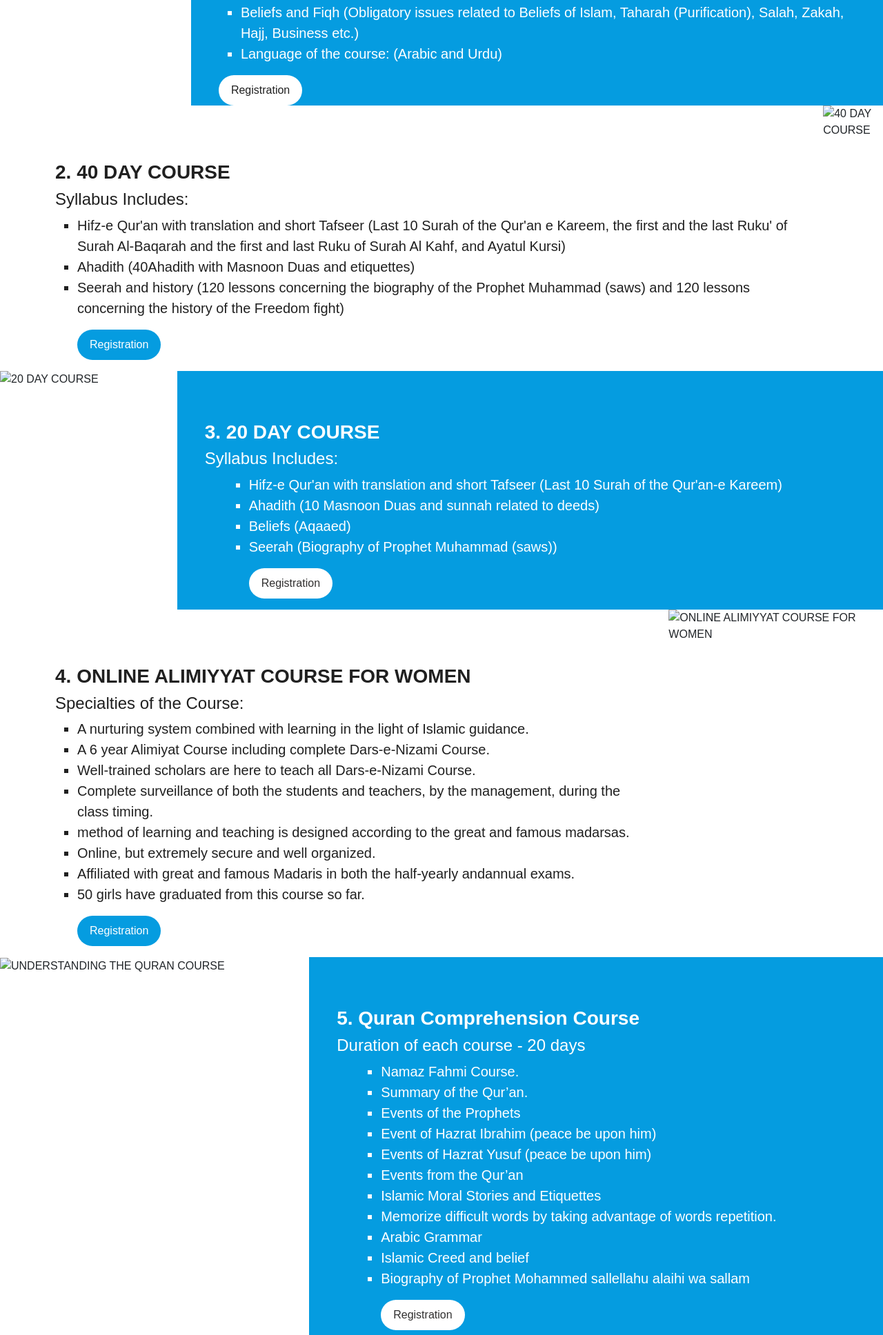
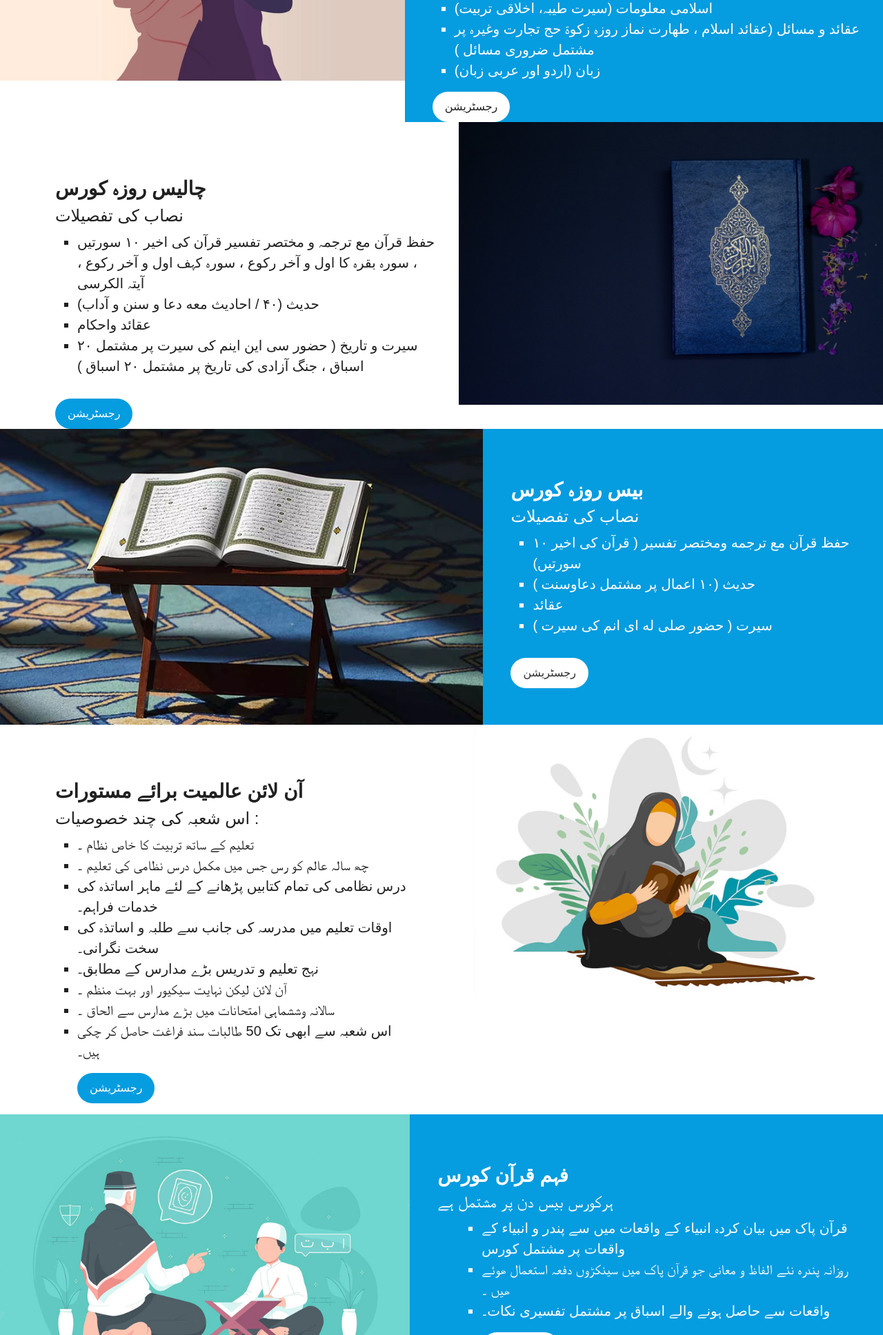
Before and after one commit to muneeb-rahmani/ngo-hlh, a plain HTML site: page ur/diploma.html in a window 1280 px wide. Shown: the part 864-2800 px from the top of the page at 69% size. Drawn offline with nearby package versions, Linux system fonts and the light colour scheme; a web font is replaced by a local one.

Commit message:
Updated with urdu content diploma.html

```diff
--- a/ur/diploma.html
+++ b/ur/diploma.html
@@ -107,14 +107,15 @@
   <section class="introduction shape">
     <div class="intro-container">
       <div class="intro">
-        <h2>About Department</h2>
-        <h3>Diploma in Islamic</h3>
-        <img src="./icons/Divide-shape.svg" class="divider" alt="Divider">
-        <p>These courses are designed for those individuals, male and female, who are unable to go to maktab or madrasa to learn basic religious knowledge, due to their household, official, or business related activities. Alhamdulillah, many girls have received Certificates after completing this course, and many of them are benefiting from this department. Numerous batches of these courses are succesfully launched. And new batches are increasing daily.</p>
-        <button class="intro-btn">Learn More</button>
+        <h2>ادارہ کا تعارف</h2>
+        <h3>آن لائن ڈپلومہ ان اسلامک</h3>
+        <img src="../icons/Divide-shape.svg" class="divider" alt="Divider">
+        <p>بے شمارڑ کے اور لڑکیاں جو اپنی گھر یلو ، دفتری و کاروباری مصروفیات کی وجہ سے کہیں مکتب یا مدرسہ پہو نیچی کر بنیادی دینی تعلیم حاصل نہیں کر سکتے ان کیلئے اس شعبہ کا قیام عمل میں لایا گیا ہے احمداللہ بھی اس شعبہ سے کئی طالبات سند حاصل کر چکی ہیں اور کئی طالبات استفادہ کر رہی ہیں، اس کے کئی ایک بچس بڑی کامیابی کے ساتھ چل رہے ہیں اور دن بدن نئے بچپس کا آغاز
+          ہوتا جا رہا ہے۔</p>
+        <button class="intro-btn">رابطہ کریں</button>
       </div>
       <div class="intro-img">
-        <img src="./images/diploma-logo.webp" alt="Diploma Circle Logo">
+        <img src="../images/diploma-logo.webp" alt="Diploma Circle Logo">
       </div>
     </div>
   </section>
@@ -125,20 +126,20 @@
 
   <div class="diploma-container">
     <div class="diploma-items">
-        <img src="./images/Course 1.jpg" alt="COURSE FOR ADULT MEN AND WOMEN">
+        <img src="../images/Course 1.jpg" alt="COURSE FOR ADULT MEN AND WOMEN">
     </div>
     <div class="diploma-items">
-        <h3>1. COURSE FOR ADULT MEN AND WOMEN</h3>
-      <h4>Syllabus Includes:</h4>
+        <h3>بالغان و نسوان کورس</h3>
+      <h4>نصاب کی تفصیلات</h4>
       <ul>
-        <li>Qur'an (Complete Nazirah Qur'an)</li>
-        <li>Hifz-e-Qur'an (last 20 Surahs of the Qur'an e Kareem, Surah Yasin and Ayatul Kursi)</li>
-        <li>Ahadith (Memorization of 40 Ahadith, Everyday Duas, and  Sunan).</li>
-        <li>Islamic Knowledge (Seerah, morality, ethics, etc.)</li>
-        <li>Beliefs and Fiqh (Obligatory issues related to Beliefs of Islam, Taharah (Purification), Salah, Zakah, Hajj, Business etc.)</li>
-        <li>Language of the course: (Arabic and Urdu)</li>
+        <li>قرآن (مکمل ناظرہ قرآن)</li>
+        <li>حفظ قرآن اخیر ۲۰ سورتیں ،سورہ یاسین اور آیۃ الکرسی</li>
+        <li>احادیث ( ٤٠ احادیث حفظ، روزمرہ کی دعائیں سنتیں)</li>
+        <li>اسلامی معلومات (سیرت طیبہ، اخلاقی تربیت)</li>
+        <li>عقائد و مسائل (عقائد اسلام ، طهارت نماز روزہ زکوۃ حج تجارت وغیرہ پر مشتمل ضروری مسائل )</li>
+        <li>زبان (اردو اور عربی زبان)</li>
       </ul>
-          <button class="diploma-btn"><a href="https://forms.gle/WBVAF7LYzp5K5FeY6" target="_blank">Registration</a></button>
+          <button class="diploma-btn"><a href="https://forms.gle/WBVAF7LYzp5K5FeY6" target="_blank">رجسٹریشن</a></button>
     </div>
  </div>
 </section>
@@ -148,16 +149,18 @@
 
   <div class="d-course-container">
     <div class="d-course-items">
-        <img src="./images/40 days course.jpeg" alt="40 DAY COURSE">
+        <img src="../images/40 days course.jpeg" alt="40 DAY COURSE">
     </div>
     <div class="d-course-items">
-        <h3>2. 40 DAY COURSE</h3>
-      <h4>Syllabus Includes:</h4>
+        <h3>چالیس روزہ کورس</h3>
+      <h4>نصاب کی تفصیلات</h4>
       <ul>
-        <li>Hifz-e Qur'an with translation and short Tafseer (Last 10 Surah of the Qur'an e Kareem, the first and the last Ruku' of Surah Al-Baqarah and the first and last Ruku of Surah Al Kahf, and Ayatul Kursi)</li>
-        <li>Ahadith (40Ahadith with Masnoon Duas and etiquettes)</li>
-        <li>Seerah and history (120 lessons concerning the biography of the Prophet Muhammad (saws) and 120 lessons concerning the history of the Freedom fight)</li>
-          <button class="d-course-btn"><a href="https://forms.gle/6EwnxmgsnVeZ9Yab7" target="_blank">Registration</a></button>
+        <li>حفظ قرآن مع ترجمہ و مختصر تفسیر قرآن کی اخیر ۱۰ سورتیں ، سورہ بقرہ کا اول و آخر رکوع ، سورہ کہف اول و آخر رکوع ، آیتہ الکرسی</li>
+        <li>حدیث (۴۰ / احادیث معه دعا و سنن و آداب)</li>
+        <li>عقائد واحکام</li>
+        <li>سیرت و تاریخ ( حضور سی این اینم کی سیرت پر مشتمل ۲۰ اسباق ، جنگ آزادی کی تاریخ پر مشتمل ۲۰ اسباق )</li>
+      </ul>
+          <button class="d-course-btn"><a href="https://forms.gle/6EwnxmgsnVeZ9Yab7" target="_blank">رجسٹریشن</a></button>
     </div>
  </div>
 </section>
@@ -168,18 +171,18 @@
 
   <div class="diploma-container">
     <div class="diploma-items">
-        <img src="./images/20 days course.jpeg" alt="20 DAY COURSE">
+        <img src="../images/20 days course.jpeg" alt="20 DAY COURSE">
     </div>
     <div class="diploma-items">
-        <h3>3. 20 DAY COURSE</h3>
-      <h4>Syllabus Includes:</h4>
-      <ul>
-        <ul>
-          <li>Hifz-e Qur'an with translation and short Tafseer (Last 10 Surah of the Qur'an-e Kareem)</li>
-          <li>Ahadith (10 Masnoon Duas and sunnah related to deeds)</li>
-          <li>Beliefs (Aqaaed)</li>
-          <li>Seerah (Biography of Prophet Muhammad (saws))</li>
-            <button class="d-course-btn" style="background-color: white;"><a style="color: rgb(49, 48, 48);" href="https://forms.gle/3ArFjGmNseJ3E2DX9" target="_blank">Registration</a></button>
+        <h3>بیس روزہ کورس</h3>
+        <h4>نصاب کی تفصیلات</h4>
+       <ul>
+          <li>حفظ قرآن مع ترجمه ومختصر تفسیر ( قرآن کی اخیر ۱۰ سورتیں)</li>
+          <li>حدیث (۱۰ اعمال پر مشتمل دعاوسنت )</li>
+          <li>عقائد</li>
+          <li>سیرت ( حضور صلی له ای انم کی سیرت )</li>
+        </ul>
+            <button class="d-course-btn" style="background-color: white;"><a style="color: rgb(49, 48, 48);" href="https://forms.gle/3ArFjGmNseJ3E2DX9" target="_blank">رجسٹریشن</a></button>
     </div>
  </div>
 </section>
@@ -191,21 +194,21 @@
 
   <div class="d-course-container">
     <div class="d-course-items">
-        <img src="./images/Aalimiyat course.jpg" alt="ONLINE ALIMIYYAT COURSE FOR WOMEN">
+        <img src="../images/Aalimiyat course.jpg" alt="ONLINE ALIMIYYAT COURSE FOR WOMEN">
     </div>
     <div class="d-course-items">
-        <h3>4. ONLINE ALIMIYYAT COURSE FOR WOMEN</h3>
-      <h4>Specialties of the Course:</h4>
+        <h3>آن لائن عالمیت برائے مستورات</h3>
+      <h4>اس شعبہ کی چند خصوصیات :</h4>
       <ul>
-        <li>A nurturing system combined with learning in the light of Islamic guidance.</li>
-          <li>A 6 year Alimiyat Course including complete Dars-e-Nizami Course.</li>
-          <li>Well-trained scholars are here to teach all Dars-e-Nizami Course.</li>
-          <li>Complete surveillance of both the students and teachers, by the management, during the class timing.</li>
-          <li> method of learning and teaching is designed according to the great and famous madarsas.</li>
-          <li>Online, but extremely secure and well organized.</li>
-          <li>Affiliated with great and famous Madaris in both the half-yearly andannual exams.</li>
-          <li>50 girls have graduated from this course so far.</li>
-            <button class="d-course-btn"><a href="https://forms.gle/V5DdgLxfoBrrUgYQ9" target="_blank">Registration</a></button>
+          <li>تعلیم کے ساتھ تربیت کا خاص نظام ۔</li>
+          <li>چھ سالہ عالم کو رس جس میں مکمل درس نظامی کی تعلیم ۔</li>
+          <li>درس نظامی کی تمام کتابیں پڑھانے کے لئے ماہر اساتذہ کی خدمات فراہم۔</li>
+          <li>اوقات تعلیم میں مدرسہ کی جانب سے طلبہ و اساتذہ کی سخت نگرانی۔</li>
+          <li>نہج تعلیم و تدریس بڑے مدارس کے مطابق۔</li>
+          <li>آن لائن لیکن نہایت سیکیور اور بہت منظم ۔</li>
+          <li>سالانہ وششماہی امتحانات میں بڑے مدارس سے الحاق ۔</li>
+          <li>اس شعبہ سے ابھی تک 50 طالبات سند فراغت حاصل کر چکی ہیں۔</li>
+            <button class="d-course-btn"><a href="https://forms.gle/V5DdgLxfoBrrUgYQ9" target="_blank">رجسٹریشن</a></button>
     </div>
  </div>
 </section>
@@ -215,26 +218,18 @@
 
   <div class="diploma-container">
     <div class="diploma-items">
-        <img src="./images/UNDERSTANDING QURAN COURSE.jpg" alt="UNDERSTANDING THE QURAN COURSE">
+        <img src="../images/UNDERSTANDING QURAN COURSE.jpg" alt="UNDERSTANDING THE QURAN COURSE">
     </div>
     <div class="diploma-items">
-        <h3>5. Quran Comprehension Course</h3>
-      <h4>Duration of each course - 20 days</h4>
+        <h3>فہم قرآن کورس</h3>
+      <h4>ہرکورس بیس دن پر مشتمل ہے</h4>
       <ul>
         <ul>
-          <li>Namaz Fahmi Course.</li>
-          <li>Summary of the Qur’an.</li>
-          <li>Events of the Prophets</li>
-          <li>Event of Hazrat Ibrahim (peace be upon him)</li>
-          <li>Events of Hazrat Yusuf (peace be upon him)</li>
-          <li>Events from the Qur’an</li>
-          <li>Islamic Moral Stories and Etiquettes</li>
-          <li>Memorize difficult words by taking advantage of words repetition.</li>
-          <li>Arabic Grammar</li>
-          <li>Islamic Creed and belief</li>
-          <li>Biography of Prophet Mohammed sallellahu alaihi wa sallam</li>
+          <li>قرآن پاک میں بیان کردہ انبیاء کے واقعات میں سے پندر و انبیاء کے واقعات پر مشتمل کورس</li>
+          <li>روزانہ پندرہ نئے الفاظ و معانی جو قرآن پاک میں سینکڑوں دفعہ استعمال ھوئے ھیں ۔</li>
+          <li>واقعات سے حاصل ہونے والے اسباق پر مشتمل تفسیری نکات۔ </li>
 
-            <button class="d-course-btn" style="background-color: white;"><a style="color: rgb(49, 48, 48);" href="https://forms.gle/2y8qW4rAsYC3FThU8" target="_blank">Registration</a></button>
+            <button class="d-course-btn" style="background-color: white;"><a style="color: rgb(49, 48, 48);" href="https://forms.gle/2y8qW4rAsYC3FThU8" target="_blank">رجسٹریشن</a></button>
     </div>
  </div>
 </section>
@@ -244,16 +239,15 @@
 
   <div class="d-course-container">
     <div class="d-course-items">
-        <img src="./images/ARABIC GRAMMAR COURSE.jpg" alt="QURANIC ARABIC GRAMMAR COURSE">
+        <img src="../images/ARABIC GRAMMAR COURSE.jpg" alt="QURANIC ARABIC GRAMMAR COURSE">
     </div>
     <div class="d-course-items">
-        <h3>6. QURANIC ARABIC GRAMMAR COURSE</h3>
-      <h4>Specialties of the Course:</h4>
+        <h3>قرآنک عربی گرامر کورس</h3>
+      <h4> نصاب کی تفصیلات:</h4>
       <ul>
-        <li>Allah ki Iman walon ko Nasihaten (Advices given by Allah the Almighty to the believers) & grammar of Nahw and Sarf.</li>
-          <li>Translation and Tafseer of the verses consisting of the phrase(یا ایہا الذین آمنوا).</li>
-          <li>Grammer of Nahw and Sarf along with Exercises.</li>
-      <button class="d-course-btn"><a href="https://forms.gle/TUe3ZY6wnfMsbR766" target="_blank">Registration</a></button>
+        <li>اﷲ کی ایمان والوں کو نصیحتیں مع قواعدِنحو و صرف۔  ( یا ایہا الذین آمنوا ) پر مشتمل آیات کا ترجمہ و تفسیر </li>
+          <li>نحوی و صرفی قواعد مع تمرین ( ایکسرسائز )</li>
+      <button class="d-course-btn"><a href="https://forms.gle/TUe3ZY6wnfMsbR766" target="_blank">رجسٹریشن</a></button>
     </div>
  </div>
 </section>
@@ -263,17 +257,17 @@
 
   <div class="diploma-container">
     <div class="diploma-items">
-        <img src="./images/Dawah course.jpg" alt="DAWAH COURSE">
+        <img src="../images/Dawah course.jpg" alt="DAWAH COURSE">
     </div>
     <div class="diploma-items">
-        <h3>7. DAAIYAH COURSE</h3>
-      <h4>Syllabus Includes:</h4>
+        <h3> داعیہ کورس</h3>
+      <h4> کورس کی تفصیلات</h4>
       <ul>
         <ul>
-          <li>A reformative and training article would be sent to the students.</li>
-          <li>They should read it profoundly, and then they will have to present it in a beautiful manner in an online program organized on Sunday so that they could enhance their preaching skills.</li>
+          <li>ہفتہ میں ایک اصلاحی و تربیتی مضمون بھیجا جائے گا</li>
+          <li>اس کو ذہن نشین کرکے بروز اتوار آن لائن منعقد ہونے والے پروگرام میں دل نشین انداز میں پیش کرنا ہوگا تاکہ داعیانہ صلاحیتیں اجاگرہوں۔</li>
 
-         <button class="d-course-btn" style="background-color: white;"><a style="color: rgb(49, 48, 48);" href="https://forms.gle/t5pBEH4n5cQCxtgaA" target="_blank">Registration</a></button>
+         <button class="d-course-btn" style="background-color: white;"><a style="color: rgb(49, 48, 48);" href="https://forms.gle/t5pBEH4n5cQCxtgaA" target="_blank">رجسٹریشن</a></button>
     </div>
  </div>
 </section>
@@ -294,7 +288,7 @@
       <div class="footer-section">
 
         <div class="footer-logo">
-          <img src="./images/HLH-white.webp" width="250" alt="Helpline Logo">
+          <img src="../images/HLH-white.webp" width="250" alt="Helpline Logo">
           <p>Lorem ipsum, dolor sit amet consectetur adipisicing elit. Quas possimus, consequatur maiores distinctio
             perspiciatis earum optio quae saepe molestiae pariatur fugiat. Ratione veniam iste, sed cum aperiam iusto ex
             quae.</p>
```
